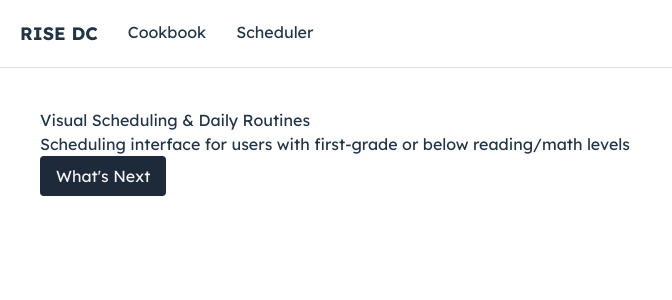
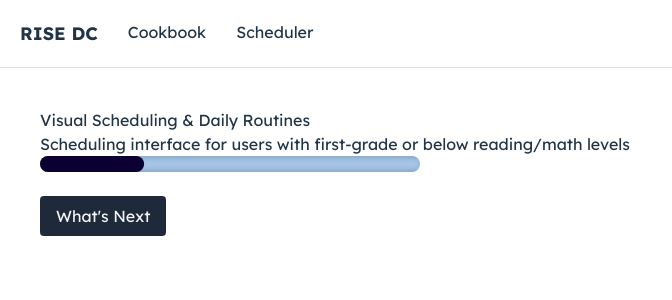
Before and after one commit to Hack4Impact-UMD/microsoft-hackathon-fall25, a React (Vite) app in the folder rise-dc-app/: page /scheduler in a window 1280 px wide. Shown: the top 300 px of the page, without its empty margins (0-672 px from the left). Built offline with nearby package versions, Linux system fonts and the light colour scheme.

Commit message:
added timer, color change, matching figma

```diff
--- a/rise-dc-app/src/pages/Scheduler.tsx
+++ b/rise-dc-app/src/pages/Scheduler.tsx
@@ -1,6 +1,7 @@
 import moment from "moment";
 import WhatsNextButton from "../shared/components/WhatsNextButton";
 import styles from "./Page.module.css";
+import ProgressBar from "../shared/components/ProgressBar";
 
 export default function Scheduler() {
   return (
@@ -10,6 +11,7 @@ export default function Scheduler() {
         Scheduling interface for users with first-grade or below reading/math
         levels
       </p>
+      <ProgressBar duration={20000} startHour={0} startMinute={16} />
       <WhatsNextButton
         assignments={[
           {
--- a/rise-dc-app/src/shared/components/ProgressBar.module.css
+++ b/rise-dc-app/src/shared/components/ProgressBar.module.css
@@ -1,5 +1,6 @@
 .root {
-    height: 32px;
+    height: 12px;
+    width: 380px;
     border-radius: 8px;
     background-color: white;
     padding: 8px;
--- a/rise-dc-app/src/shared/components/ProgressBar.tsx
+++ b/rise-dc-app/src/shared/components/ProgressBar.tsx
@@ -1,14 +1,116 @@
-import LinearProgress, { LinearProgressProps } from '@mui/material/LinearProgress';
+import { useEffect, useState } from 'react'
+import LinearProgress, { LinearProgressProps } from '@mui/material/LinearProgress'
 import styles from './ProgressBar.module.css'
+import Button from '@mui/material/Button'
+import Fade from '@mui/material/Fade'
+import Box from '@mui/material/Box'
 
-interface ProgressBarProps extends LinearProgressProps {
-    value: number;
+interface ProgressBarProps extends Omit<LinearProgressProps, "value"> {
+  duration: number
+  startHour: number
+  startMinute: number
+
 }
 
-export default function ProgressBar(props: ProgressBarProps) {
-    const { value, className, ...rest } = props;
-    return <LinearProgress classes={{
-        root: styles.root,
-        bar: styles.bar,
-    }} variant="determinate" value={value} {...rest} />
+
+
+export default function ProgressBar({ duration, startHour, startMinute = 0, className, ...rest }: ProgressBarProps) {
+  const [progress, setProgress] = useState(0)
+  const [completed, setCompleted] = useState(false)
+
+
+
+  useEffect(() => {
+      const now = new Date()
+    let startTime = new Date()
+    startTime.setHours(startHour, startMinute, 0, 0)
+
+     const delay = startTime.getTime() - now.getTime()
+
+      const timeout = setTimeout(() => {
+      const realStart = Date.now()
+      const timer = setInterval(() => {
+        const elapsed = Date.now() - realStart
+        const percentage = Math.min((elapsed / duration) * 100, 100)
+        setProgress(percentage)
+
+        if (percentage >= 100) setCompleted(true)
+
+
+        if (elapsed >= duration) {
+          clearInterval(timer)
+        }
+      }, 20)
+
+    }, delay)
+
+    return () => clearTimeout(timeout)
+  }, [duration, startHour, startMinute])
+
+const getColor = () => {
+    if (progress < 33) return '#0a0032ff' // green
+    if (progress < 66) return '#FD8743' // orange
+    return '#4caf50' // red
+  }
+
+   return (
+      <Box position="relative" width="100%" height="40px">
+  {/* Progress bar */}
+  <Fade in={!completed} timeout={500}>
+    <LinearProgress
+      classes={{ root: styles.root, bar: styles.bar }}
+      variant="determinate"
+      value={progress}
+      sx={{
+        '& .MuiLinearProgress-bar': {
+          backgroundColor: getColor(),
+          transition: 'background-color 0.2s linear, width 0.1s linear',
+        },
+      }}
+      {...rest}
+    />
+  </Fade>
+
+  {/* Buttons stacked on top of progress bar */}
+  <Fade in={completed} timeout={500}>
+    <Box
+      position="absolute"
+      top={0}
+      left={0}
+      width="100%"
+      height="100%"
+      display="flex"
+      justifyContent="justify-start"
+      alignItems="center"
+      gap={2}
+    >
+      <Button
+        variant="contained"
+        sx={{
+          textTransform: 'none',
+          backgroundColor: '#2DA75A',
+          fontFamily: 'Lexend',
+          color: '#fff',
+          '&:hover': { backgroundColor: '#43a047' },
+        }}
+      >
+        ✓ Mark as Done
+      </Button>
+      <Button
+        variant="outlined"
+        sx={{
+          textTransform: 'none',
+          fontFamily: 'Lexend',
+          color: '#fff',
+          backgroundColor: '#ff2680ff',
+          '&:hover': { backgroundColor: '#ff95c1ff' },
+        }}
+      >
+        Cancel
+      </Button>
+    </Box>
+  </Fade>
+</Box>
+
+  )
 }
```
